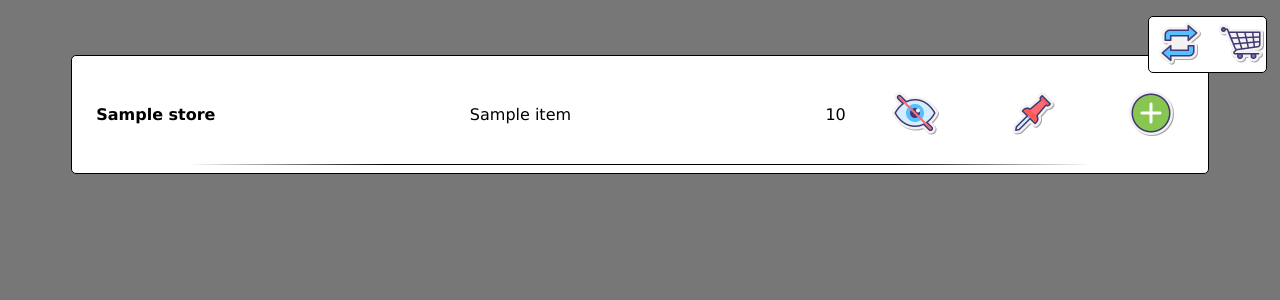
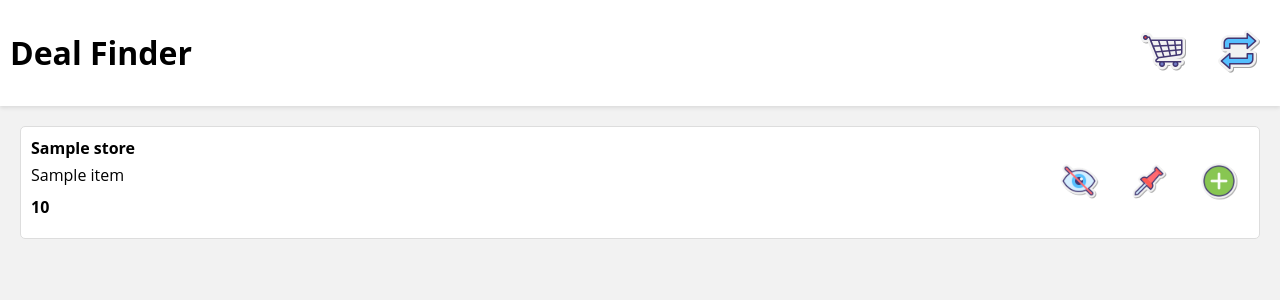
Before and after one commit to bradwick/grocery_ad_scraper, a Python web app: template templates/index.html in a window 1280 px wide. Shown: the top 300 px of the page. Run offline with Jinja, Linux system fonts and the light colour scheme; the template is opened without the code that fills it: most values are stand-ins (such as "Sample title", 1, 10 or a date in 2020).

Commit message:
more fast much wow

```diff
--- a/DB.py
+++ b/DB.py
@@ -3,7 +3,7 @@ import sqlite3
 
 class DB:
     def __init__(self):
-        self.con = sqlite3.connect("/db/grocery.db")
+        self.con = sqlite3.connect("grocery.db")
         self.con.row_factory = sqlite3.Row
         self.cur = self.con.cursor()
 
--- a/static/css/style.css
+++ b/static/css/style.css
@@ -1,93 +1,100 @@
-body{
-    background-color: #777;
+body {
+    background-color: #f2f2f2;
+    margin: 0;
+    padding: 0;
+    font-family: 'Open Sans', Arial, sans-serif;
 }
-main{
-    font-family: Verdana, sans-serif;
-    width: 90%;
-    margin: auto;
+
+.sticky-header {
+    position: sticky;
+    top: 0;
+    background-color: #fff;
+    padding: 10px;
+    box-shadow: 0 2px 4px rgba(0, 0, 0, 0.1);
 }
-.flex-col{
+
+.header-content {
     display: flex;
-    flex-direction: column;
+    align-items: center;
+    justify-content: space-between;
 }
-.update-form{
-    position: fixed;
-    top: 2%;
-    right: 1%;
-    background-color: white;
-    border: 1px solid black;
-    border-radius: 5px;
-    z-index: 5;
+
+.cart-button {
+    background: none;
+    border: none;
+    cursor: pointer;
 }
-.deals{
-    margin-top: 55px;
-    background-color: white;
-    border: 1px solid black;
-    border-radius: 5px;
+
+.update-button img,
+.cart-button img{
+    width: 50px;
 }
-.flex-row{
+
+main {
+    padding: 20px;
+}
+
+.update-form {
     display: flex;
-    justify-content: space-between;
-    align-items: center;
+    justify-content: flex-end;
+    margin-bottom: 20px;
+}
+
+.update-button,
+.cart-button {
+    background: none;
+    border: none;
+    cursor: pointer;
+    margin-left: 10px;
+}
+
+.deals {
+    display: grid;
+    grid-template-columns: repeat(1, 1fr);
     gap: 20px;
 }
 
-.deal-row{
-    position: relative;
+.deal-row {
+    background-color: #fff;
+    border: 1px solid #ddd;
+    border-radius: 5px;
+    padding: 10px;
+    display: flex;
+    justify-content: space-between;
 }
 
-.deal-row::after{
-    content: "";
-    background: rgb(0,0,0);
-    background: linear-gradient(79deg, rgba(0,0,0,0) 5%, rgba(0,0,0,1) 25%, rgba(0,0,0,1) 75%, rgba(0,0,0,0) 95%);
-    width: 90%;
-    height: 1px;
-    position: absolute;
-    bottom: 0;
-    left: 5%;
+.deal-info {
+    display: flex;
+    flex-direction: column;
+    margin-bottom: 10px;
 }
 
-.margin-1{
-    margin: 1rem;
-}
-.margin-left{
-    margin-left: 1rem;
-}
-.margin-half{
-    margin: .5rem;
-}
-.pad-1{
-    padding: 1rem;
-}
-.favorite{
-    background-color: #fde603;
-}
-.store{
+.store {
     font-weight: bold;
 }
-.store img{
-    width: 20px;
+
+.item {
+    margin-top: 5px;
+    margin-bottom: 10px;
 }
 
-button{
+.price {
+    font-weight: bold;
+}
+
+.deal-actions {
+    display: flex;
+    gap: 10px;
+    align-items: center;
+}
+
+.action-button {
     background: none;
     border: none;
-    transition: transform .1s;
+    cursor: pointer;
+    padding: 10px;
 }
 
-button:hover{
-    cursor: pointer;
-    transform: translate(0, -5px);
+.action-button img {
+    width: 40px;
 }
-
-a img,
-button img{
-    width: 50px;
-}
-
-.hidden{
-    display: none;
-}
-.hidden:after{
-    display: none;
-}
--- a/templates/index.html
+++ b/templates/index.html
@@ -1,31 +1,53 @@
 <!DOCTYPE html>
 <html lang="en">
+
 <head>
     <meta charset="UTF-8">
+    <meta name="viewport" content="width=device-width, initial-scale=1.0">
     <title>Deal Finder</title>
     <link rel="stylesheet" href="{{url_for('static', filename='css/style.css')}}">
+    <script src="{{url_for('static', filename='js/actions.js')}}"></script>
 </head>
+
 <body>
+<header class="sticky-header">
+    <div class="header-content">
+        <h1>Deal Finder</h1>
+        <div class="header-buttons">
+            <button class="cart-button" onclick="window.location.href='/list'">
+                <img src="{{url_for('static', filename='img/cart.png')}}" alt="List">
+            </button>
+            <button class="update-button" onclick="window.location.href='/update'">
+                <img src="{{url_for('static', filename='img/refresh.png')}}" alt="Update">
+            </button>
+        </div>
+    </div>
+</header>
+
 <main>
-    <form class="update-form" action="/update" method="post">
-        <button type="submit"><img src="{{url_for('static', filename='img/refresh.png')}}" alt="Update"></button>
-        <a href="/list" ><img src="{{url_for('static', filename='img/cart.png')}}" alt="List"></a>
-    </form>
-<div class="flex-col deals">
-    {% for deal in deals %}
-    <div class="flex-row margin-half deal-row" id="{{ deal.id }}">
-        <span class="margin-left store">{% if deal.favorite -%}<img src="{{url_for('static', filename='img/pin.png')}}" alt="Favorite">{% endif %}{{ deal.store }}</span>
-        <span>{{ deal.item }}</span>
-        <span class="flex-row">
-            <span>{{ deal.price }}</span>
-            <button class="hide pad-1 margin-half" data-id="{{ deal.id }}"><img src="{{url_for('static', filename='img/hide.png')}}" alt="Hide"></button>
-            <button class="pin pad-1 margin-half" data-id="{{ deal.id }}">{% if deal.favorite -%}<img src="{{url_for('static', filename='img/unpin.png')}}" alt="Un-Favorite">{%- else -%}<img src="{{url_for('static', filename='img/pin.png')}}" alt="Favorite">{%- endif -%}</button>
-            <button class="save pad-1 margin-half" data-id="{{ deal.id }}">{% if deal.save -%}<img src="{{url_for('static', filename='img/remove.png')}}" alt="Un-Save">{%- else -%}<img src="{{url_for('static', filename='img/add.png')}}" alt="Save">{%- endif -%}</button>
-        </span>
+    <div class="deals">
+        {% for deal in deals %}
+        <div class="deal-row" id="{{ deal.id }}">
+            <div class="deal-info">
+                <span class="store">{{ deal.store }}</span>
+                <span class="item">{{ deal.item }}</span>
+                <span class="price">{{ deal.price }}</span>
+            </div>
+            <div class="deal-actions">
+                <button class="action-button hide" data-id="{{ deal.id }}">
+                    <img src="{{url_for('static', filename='img/hide.png')}}" alt="Hide">
+                </button>
+                <button class="action-button pin" data-id="{{ deal.id }}">
+                    {% if deal.favorite -%}<img src="{{url_for('static', filename='img/unpin.png')}}" alt="Un-Favorite">{%- else -%}<img src="{{url_for('static', filename='img/pin.png')}}" alt="Favorite">{%- endif -%}
+                </button>
+                <button class="action-button save" data-id="{{ deal.id }}">
+                    {% if deal.save -%}<img src="{{url_for('static', filename='img/remove.png')}}" alt="Un-Save">{%- else -%}<img src="{{url_for('static', filename='img/save.png')}}" alt="Save">{%- endif -%}
+                </button>
+            </div>
+        </div>
+        {% endfor %}
     </div>
-    {% endfor %}
-</div>
 </main>
 </body>
-<script src="{{url_for('static', filename='js/actions.js')}}"></script>
+
 </html>
```
Also changed, not shown: api.py (+20 -16 lines), static/js/actions.js (+70 -41 lines), static/img/save.png (renamed from static/img/add.png).
